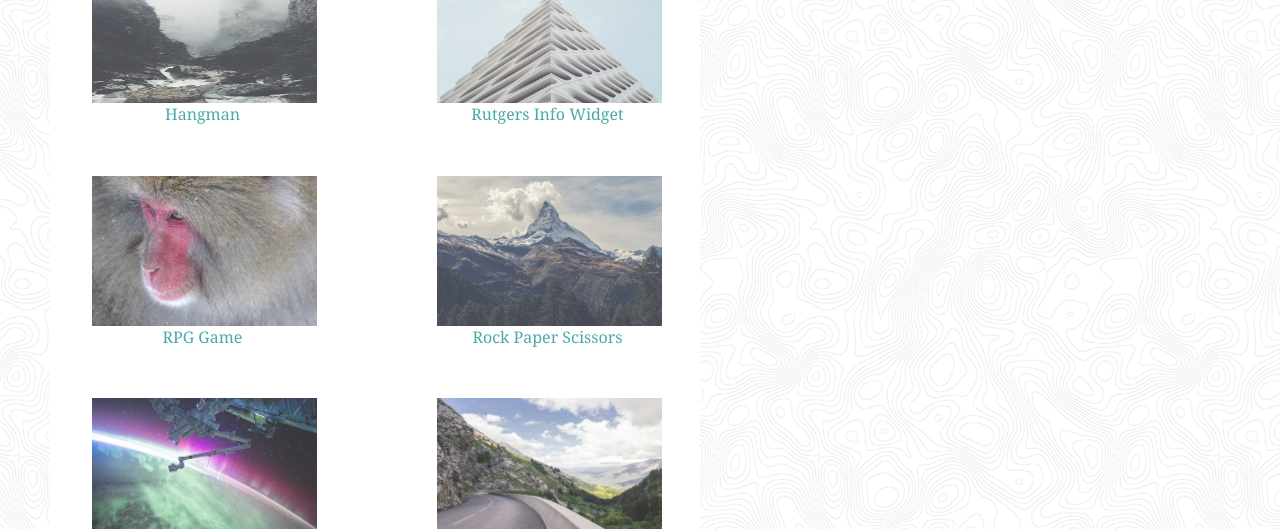
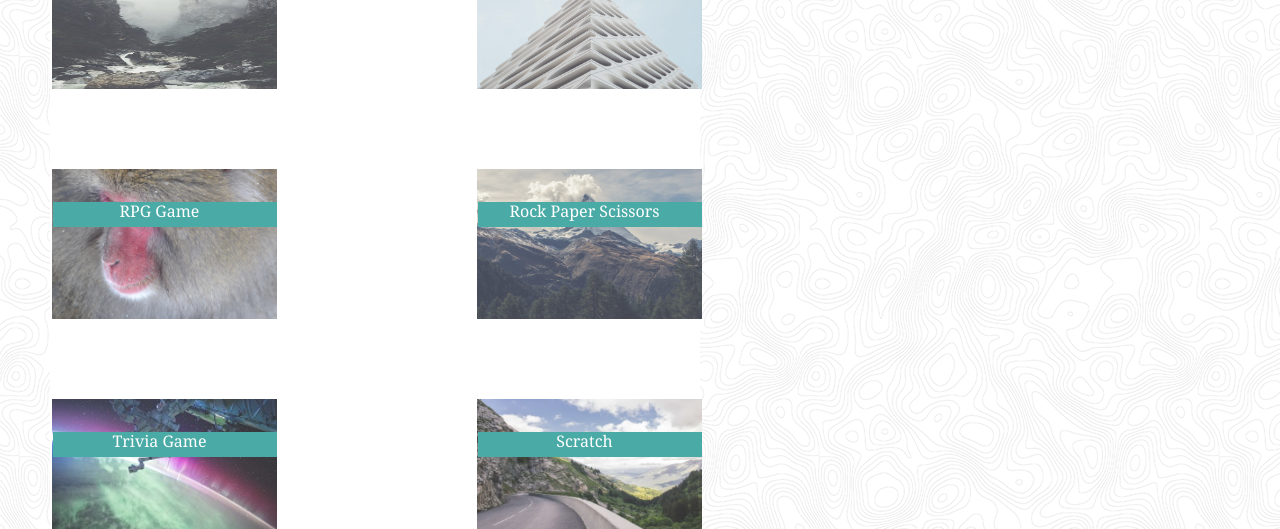
Before and after one commit to m-fiks/Basic-Portfolio, a plain HTML site: page portfolio.html in a window 1280 px wide. Shown: the part 271-800 px from the top of the page. Drawn offline with nearby package versions, Linux system fonts and the light colour scheme; files whose address does not match are found by name.

Commit message:
labels on portfolio images

```diff
--- a/css/style.css
+++ b/css/style.css
@@ -131,13 +131,12 @@ nav{
     position:relative;
 }
 
-figure>img {
+div>img {
     width:225px;
     height:150px;
     float:left;
     padding: 2px;
     opacity:0.8;
-
 }
 
 .stock{
@@ -147,22 +146,35 @@ figure>img {
     font-family:font-family: 'Georgia', Times, Times New Roman, serif;
     width: 225px;
     height:30px;
+    margin-top:200px;
+    padding:0;
 }
 
-figcaption{
-    color: #4aaaa5;
+.figcaption{
+    color: white;
+    background-color: #4aaaa5;
     font-family:'Georgia', Times, Times New Roman, serif;
-    position:relative;
-    margin:50px;
+    position:absolute;
+    bottom: -30px;
+    right: 20px;
+    left: 2.5px;
+    padding-left:10px;
+    padding-right:20px;
     text-align:center;
+    width: 194px;
+    height:25px;
+    font-size: 16px;
+
 }
 
 .first{
     float:left;
+    margin-top:-200px;
 }
 
 .second{
     float:right;
+    margin-top:-200px;
 }
 
 .biopic {
--- a/portfolio.html
+++ b/portfolio.html
@@ -12,7 +12,7 @@
 </head>
 
 <body>
-    <div class="wrapper">
+
             <header>
                 <h1>Maddy Fiksdal</h1>
                 <nav>
@@ -39,29 +39,41 @@
             <div class="main-section">
 
             <h2 class="titleMain">Portfolio</h2>
-                <div class="first">
-                <figure class="stock"><img src="C:\Users\Mfiks\Desktop\Basic-Portfolio\images\2445.jpg" alt="forest"  width="500" height="600"></figure>
-                    <figcaption>Hangman</figcaption>
-                <figure class="stock"><img src="C:\Users\Mfiks\Desktop\Basic-Portfolio\images\2731.jpg" alt="fsdkajfskd" width="500" height="600"></figure>
-                    <figcaption>RPG Game</figcaption>
-                <figure class="stock"><img src="C:\Users\Mfiks\Desktop\Basic-Portfolio\images\3280.jpg" alt="space" width="500" height="600"></figure>
-                    <figcaption>Trivia Game</figcaption>
+
+            <div class="first">
+
+                <div class="stock"><img src="C:\Users\Mfiks\Desktop\Basic-Portfolio\images\2445.jpg" alt="forest">
+                    <div class="figcaption">Hangman</div>
                 </div>
 
-                <div class="second">
-                <figure class="stock"><img src="C:\Users\Mfiks\Desktop\Basic-Portfolio\images\3708.jpg" alt="fdsafsd" width="500" height="600"></figure>
-                    <figcaption>Rutgers Info Widget</figcaption>
-                <figure class="stock"><img src="C:\Users\Mfiks\Desktop\Basic-Portfolio\images\sven-scheuermeier-37377.jpg" alt="mountain" width="500" height="600"></figure>
-                    <figcaption>Rock Paper Scissors</figcaption>
-                <figure class="stock"><img src="C:\Users\Mfiks\Desktop\Basic-Portfolio\images\354.jpg" alt="road" width="500" height="600"></figure>
-                    <figcaption>Scratch</figcaption>
+                <div class="stock"><img src="C:\Users\Mfiks\Desktop\Basic-Portfolio\images\2731.jpg" alt="fsdkajfskd">
+                    <div class ="figcaption">RPG Game</div>
                 </div>
+
+                <div class="stock"><img src="C:\Users\Mfiks\Desktop\Basic-Portfolio\images\3280.jpg" alt="space">
+                    <div class= "figcaption">Trivia Game</div>
+                </div>
+            </div>
+
+            <div class="second">
+
+                <div class="stock"><img src="C:\Users\Mfiks\Desktop\Basic-Portfolio\images\3708.jpg" alt="fdsafsd">
+                    <div class="figcaption">Rutgers Info Widget</div>
+                </div>
+
+                <div class="stock"><img src="C:\Users\Mfiks\Desktop\Basic-Portfolio\images\sven-scheuermeier-37377.jpg" alt="mountain">
+                    <div class="figcaption">Rock Paper Scissors</div>
+                </div>
+
+                <div class="stock"><img src="C:\Users\Mfiks\Desktop\Basic-Portfolio\images\354.jpg" alt="road">
+                    <div class="figcaption">Scratch</div>
+                </div>
+            </div>
 
             </div>
 
 
             </main>
-    </div>
 
     </body>
 </html>
```
